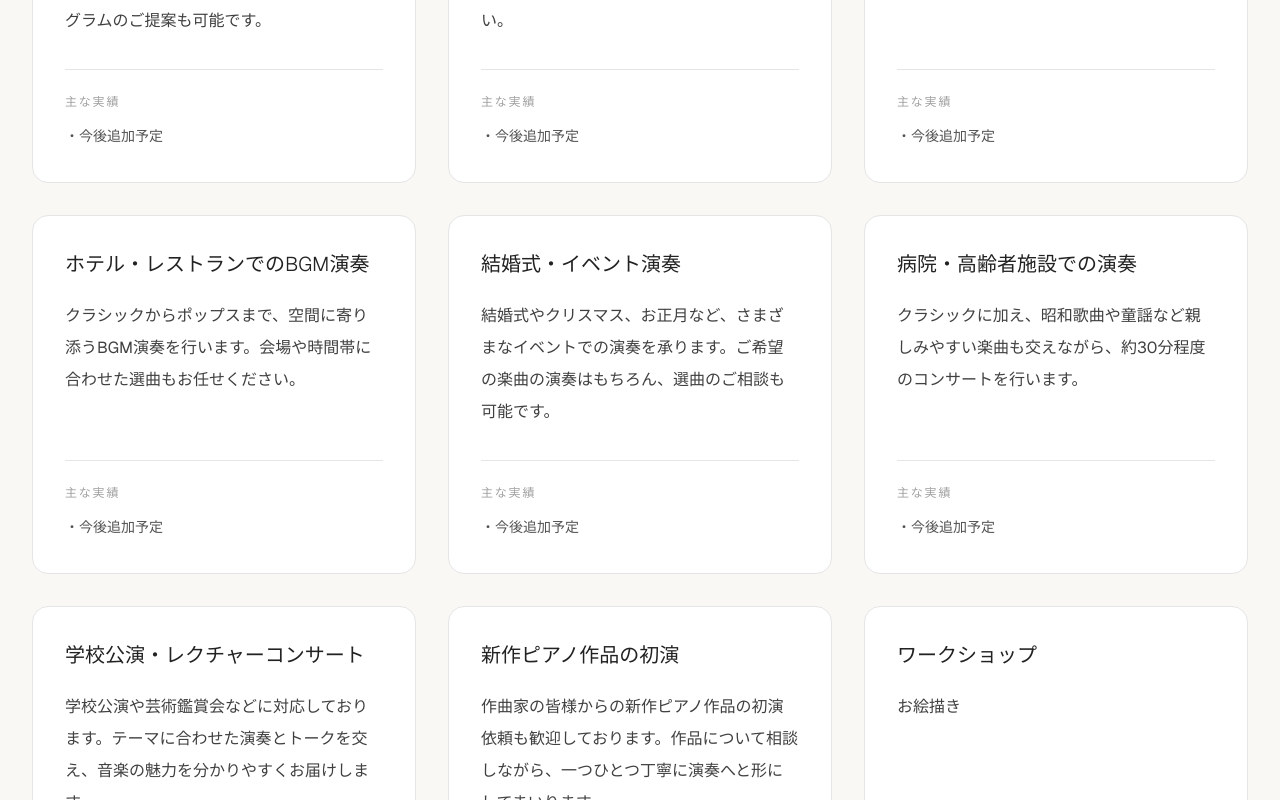
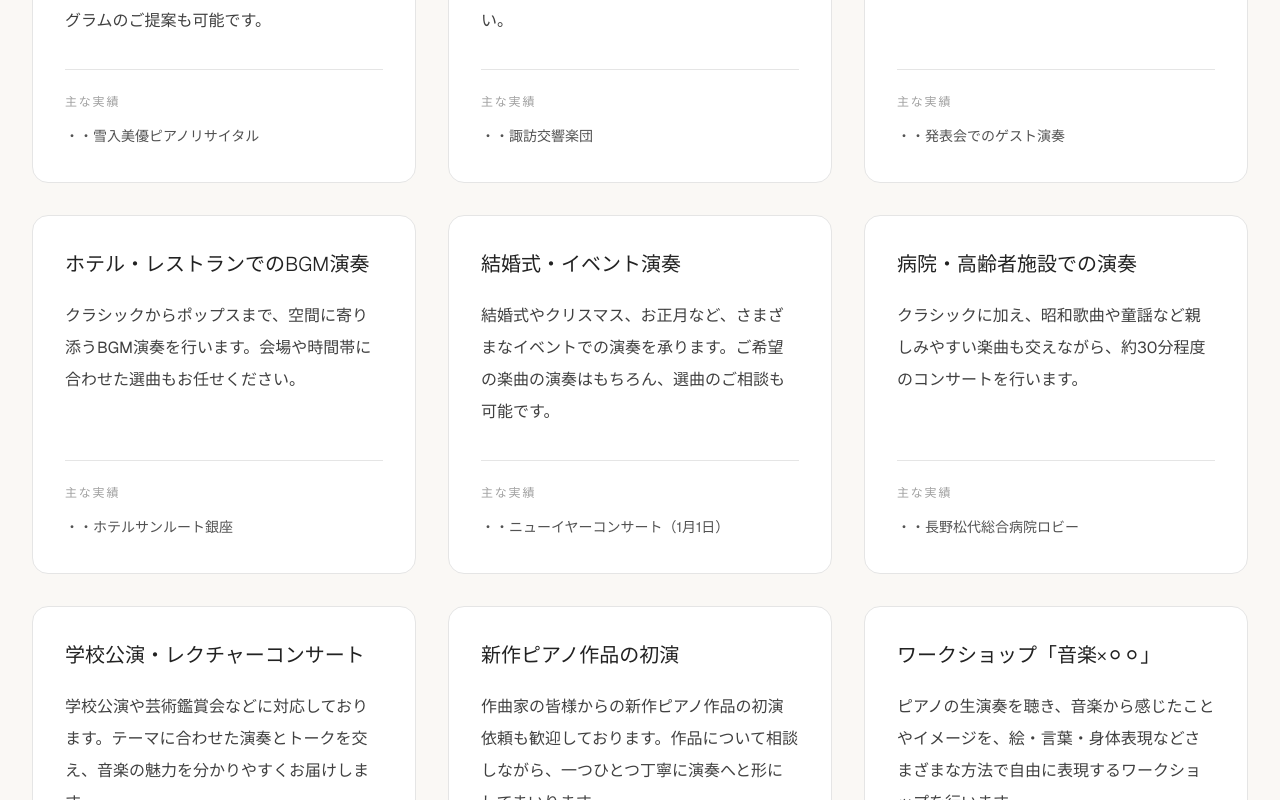
Before and after one commit to miyupiano/miyu-website, a Next.js app: page /activities/performance in a window 1280 px wide. Shown: the part 1480-2280 px from the top of the page. Built offline with nearby package versions, Linux system fonts and the light colour scheme; no server answers.

Commit message:
ホームページ更新

```diff
--- a/app/activities/accompaniment/page.tsx
+++ b/app/activities/accompaniment/page.tsx
@@ -5,43 +5,43 @@ const services = [
     title: "室内楽",
     description:
       "ピアノトリオをはじめとした室内楽や、二重奏・三重奏などのアンサンブルに対応しております。連弾や2台ピアノなど、さまざまな編成での共演も承ります。",
-    achievements: ["今後追加予定"],
+    achievements: ["・ピアノトリオ演奏会"],
   },
   {
     title: "リサイタル伴奏",
     description:
       "弦楽器・管楽器・声楽などのソロリサイタルにおける伴奏を承ります。約1〜2時間の演奏会を通して、共演者の音楽を支える伴奏を心掛けています。",
-    achievements: ["今後追加予定"],
+    achievements: ["・桐朋学園大学ホルン科宮崎公演、東京公演"],
   },
   {
     title: "コンクール・試験伴奏",
     description:
       "コンクールや実技試験、学校の授業などの伴奏を承ります。本番だけでなく、本番前の合わせ（1〜2回程度）にも対応しております。",
-    achievements: ["今後追加予定"],
+    achievements: ["・桐朋学園大学実技試験 ・洗足学園大学授業内演奏"],
   },
   {
     title: "アマチュア伴奏アドバイス",
     description:
       "伴奏をしながら演奏についてのアドバイスを行います。音楽の流れやアンサンブルを大切にしながら、より演奏しやすくなるようサポートいたします。",
-    achievements: ["今後追加予定"],
+    achievements: ["・ヴァイオリン、チェロ伴奏"],
   },
   {
     title: "発表会伴奏",
     description:
       "発表会での伴奏を承ります。1曲のみの伴奏から、終日にわたる伴奏まで対応可能です。音楽教室や先生方からのご依頼も歓迎しております。",
-    achievements: ["今後追加予定"],
+    achievements: ["・長野県新人演奏会"],
   },
   {
     title: "レッスン同行",
     description:
       "音楽大学生を中心に、実技レッスンへの伴奏同行を承ります。レッスン内容や先生のご指導に合わせ、柔軟に対応いたします。",
-    achievements: ["今後追加予定"],
+    achievements: ["・管楽器、弦楽器レッスン同行"],
   },
   {
     title: "譜めくり",
     description:
       "コンサートや発表会、コンクールなどでの譜めくりを承ります。演奏者が安心して演奏に集中できるよう、丁寧なサポートを心掛けています。",
-    achievements: ["今後追加予定"],
+    achievements: ["・リサイタル譜めくり"],
   },
 ];
 
--- a/app/activities/performance/page.tsx
+++ b/app/activities/performance/page.tsx
@@ -6,7 +6,7 @@ const services = [
     description:
       "ホールやサロンなどで約1〜2時間のクラシック・ピアノリサイタルを行います。ご希望のテーマや会場の雰囲気に合わせて、プログラムのご提案も可能です。",
     achievements: [
-      "今後追加予定",
+      "・雪入美優ピアノリサイタル",
     ],
   },
   {
@@ -14,7 +14,7 @@ const services = [
     description:
       "オーケストラとの共演によるピアノ協奏曲の演奏を承ります。十分な準備期間が必要となるため、半年以上前を目安にご相談ください。",
     achievements: [
-      "今後追加予定",
+      "・諏訪交響楽団",
     ],
   },
   {
@@ -22,7 +22,7 @@ const services = [
     description:
       "演奏会や式典などで、1曲から数曲程度の演奏を承ります。演奏時間や催しの趣旨に合わせてプログラムをご提案いたします。",
     achievements: [
-      "今後追加予定",
+      "・発表会でのゲスト演奏",
     ],
   },
   {
@@ -30,7 +30,7 @@ const services = [
     description:
       "クラシックからポップスまで、空間に寄り添うBGM演奏を行います。会場や時間帯に合わせた選曲もお任せください。",
     achievements: [
-      "今後追加予定",
+      "・ホテルサンルート銀座",
     ],
   },
   {
@@ -38,7 +38,7 @@ const services = [
     description:
       "結婚式やクリスマス、お正月など、さまざまなイベントでの演奏を承ります。ご希望の楽曲の演奏はもちろん、選曲のご相談も可能です。",
     achievements: [
-      "今後追加予定",
+      "・ニューイヤーコンサート（1月1日）",
     ],
   },
   {
@@ -46,7 +46,7 @@ const services = [
     description:
       "クラシックに加え、昭和歌曲や童謡など親しみやすい楽曲も交えながら、約30分程度のコンサートを行います。",
     achievements: [
-      "今後追加予定",
+      "・長野松代総合病院ロビー",
     ],
   },
   {
@@ -54,7 +54,7 @@ const services = [
     description:
       "学校公演や芸術鑑賞会などに対応しております。テーマに合わせた演奏とトークを交え、音楽の魅力を分かりやすくお届けします。",
     achievements: [
-      "今後追加予定",
+      "・都内学童でのコンサート",
     ],
   },
   {
@@ -62,15 +62,15 @@ const services = [
     description:
       "作曲家の皆様からの新作ピアノ作品の初演依頼も歓迎しております。作品について相談しながら、一つひとつ丁寧に演奏へと形にしてまいります。",
     achievements: [
-      "今後追加予定",
+      "・久保力輝作曲:drop（世界初演）",
     ],
   },
   {
-    title: "ワークショップ",
+    title: "ワークショップ「音楽×⚪︎⚪︎」",
     description:
-      "お絵描き",
+      "ピアノの生演奏を聴き、音楽から感じたことやイメージを、絵・言葉・身体表現などさまざまな方法で自由に表現するワークショップを行います。",
     achievements: [
-      "今後追加予定",
+      "・音楽×美術「あなたのジブンイロ、何色ですか。」/参加者23名",
     ],
   },
 ];
```
